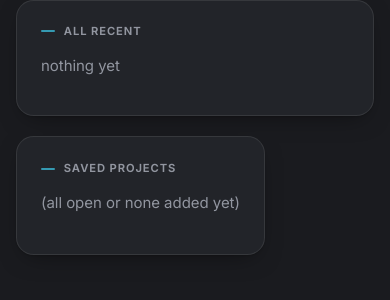
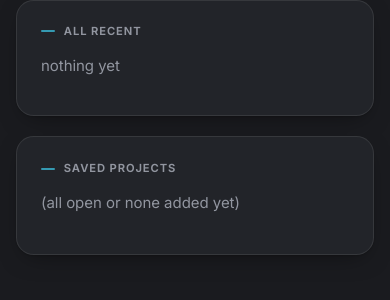
Before and after one commit to bonkai/orchestrator, a FastAPI app: page / in a window 390 px wide. Shown: the part 448-748 px from the top of the page. Run offline with FastAPI, Linux system fonts and the light colour scheme; data that the repository does not hold is empty; some libraries are stand-ins or nearby versions.

Commit message:
Auto-push: 2026-06-29

```diff
--- a/orchestrator/static/style.css
+++ b/orchestrator/static/style.css
@@ -663,6 +663,9 @@ button.primary .spinner { border-top-color: var(--on-accent); border-color: rgba
   .layout {
     display: flex;
     flex-direction: column;
+    align-items: stretch;        /* override the grid's align-items:start, else
+                                    column children size to content and the wide
+                                    tab strip blows main past the viewport */
     padding: 1.25rem 1rem 3rem;
     gap: 1.25rem;
   }
```
